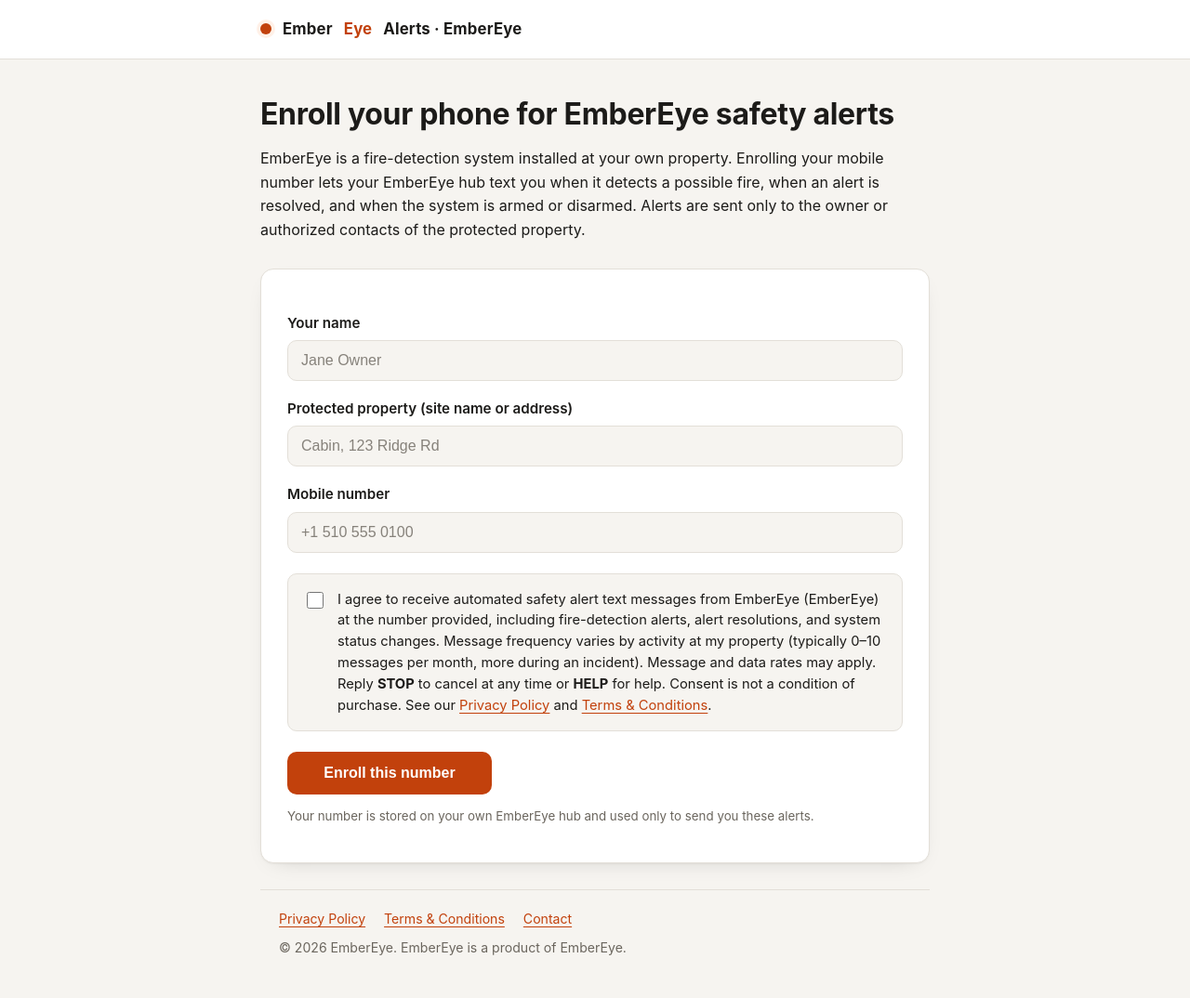
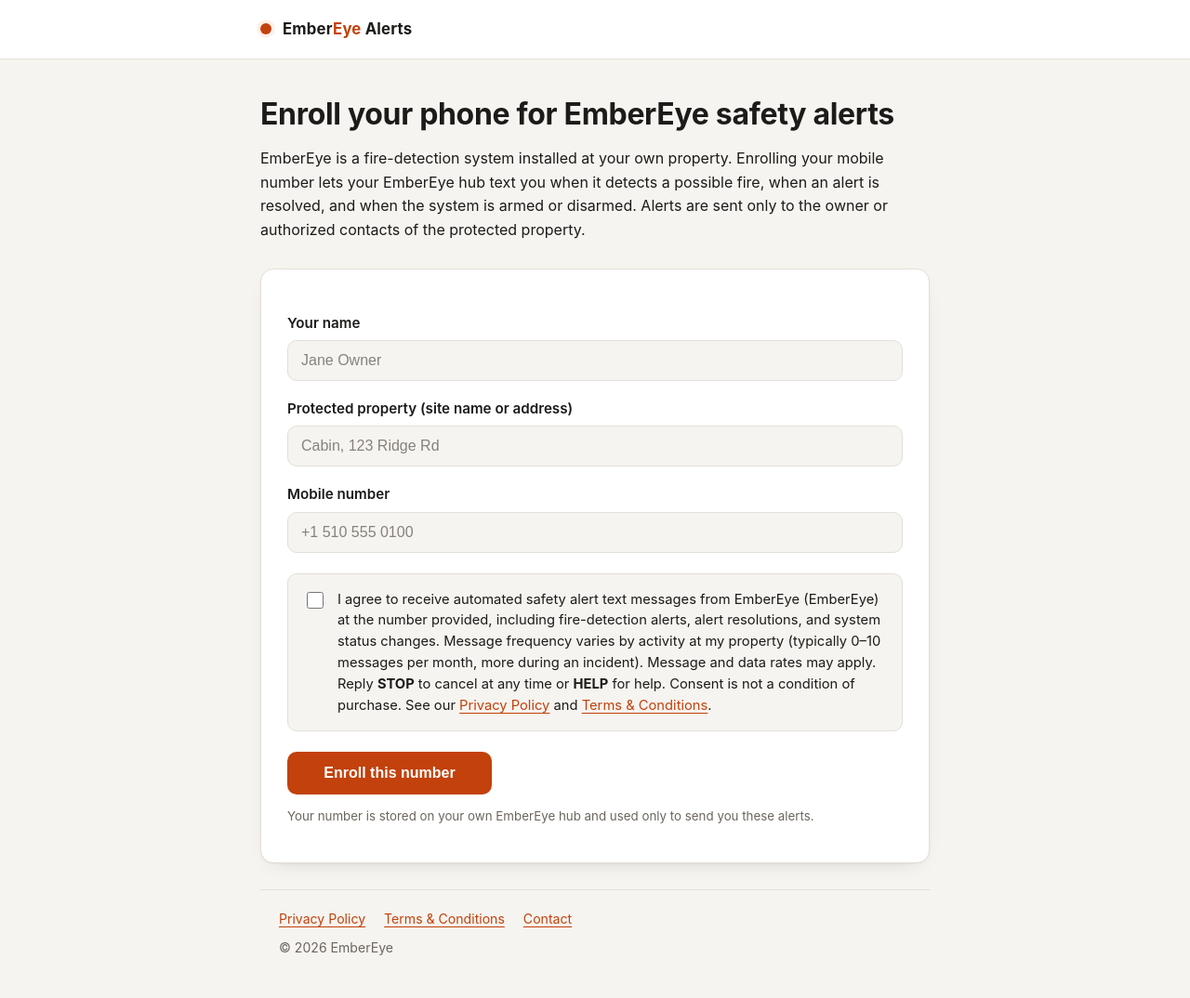
Before and after one commit to ConorMcCaulley/embereye-alerts, a plain HTML site: page index.html in a window 1280 px wide. Shown: the whole page at 93% size. Drawn offline with Linux system fonts and the light colour scheme.

Commit message:
Header wordmark and footer wording
Co-Authored-By: Claude Fable 5.1 <noreply@anthropic.com>

```diff
--- a/index.html
+++ b/index.html
@@ -7,7 +7,7 @@
 <link rel="stylesheet" href="style.css">
 </head>
 <body>
-<header><div class="brand">Ember<span>Eye</span> Alerts · EmberEye</div></header>
+<header><div class="brand"><b>Ember<span>Eye</span> Alerts</b></div></header>
 <main>
 
 <h1>Enroll your phone for EmberEye safety alerts</h1>
@@ -43,7 +43,7 @@
   <a href="privacy.html">Privacy Policy</a>
   <a href="terms.html">Terms &amp; Conditions</a>
   <a href="mailto:conormccaulley@gmail.com">Contact</a>
-  <div>© 2026 EmberEye. EmberEye is a product of EmberEye.</div>
+  <div>© 2026 EmberEye</div>
 </footer>
 </main>
 <script>
--- a/style.css
+++ b/style.css
@@ -17,7 +17,7 @@ header .brand{max-width:760px;margin:0 auto;padding:18px 20px;display:flex;align
   font-weight:700;font-size:1.05rem;letter-spacing:.01em}
 header .brand::before{content:"";width:12px;height:12px;border-radius:50%;background:var(--accent);
   box-shadow:0 0 0 4px var(--accent-soft)}
-header .brand span{color:var(--accent)}
+header .brand b{font-weight:700}header .brand span{color:var(--accent)}
 
 main{max-width:760px;margin:0 auto;padding:40px 20px 72px}
 h1{font-size:2rem;line-height:1.2;letter-spacing:-.01em;margin:0 0 .5em}
```
Also changed, not shown: privacy.html (+1 -1 lines), terms.html (+1 -1 lines).
